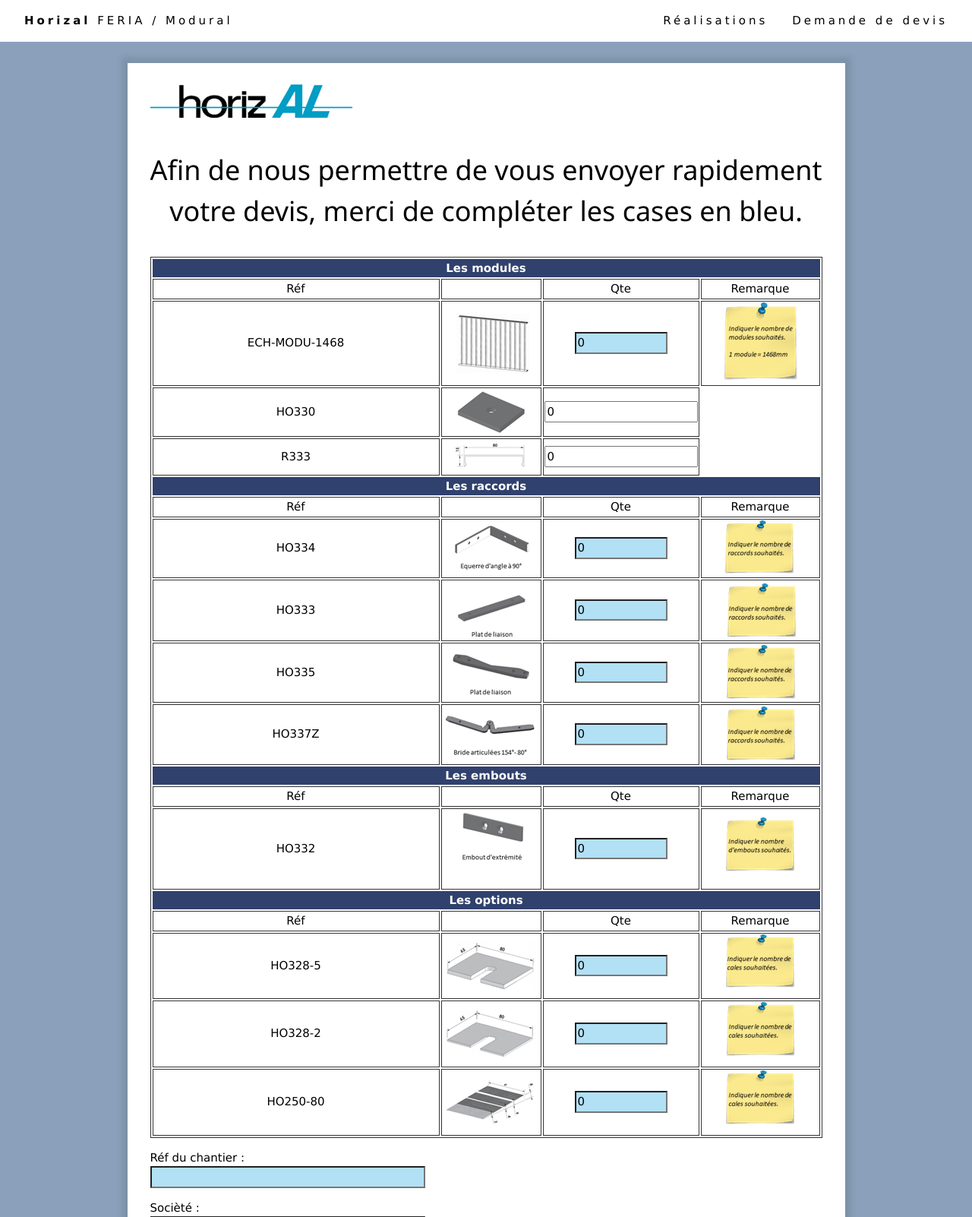
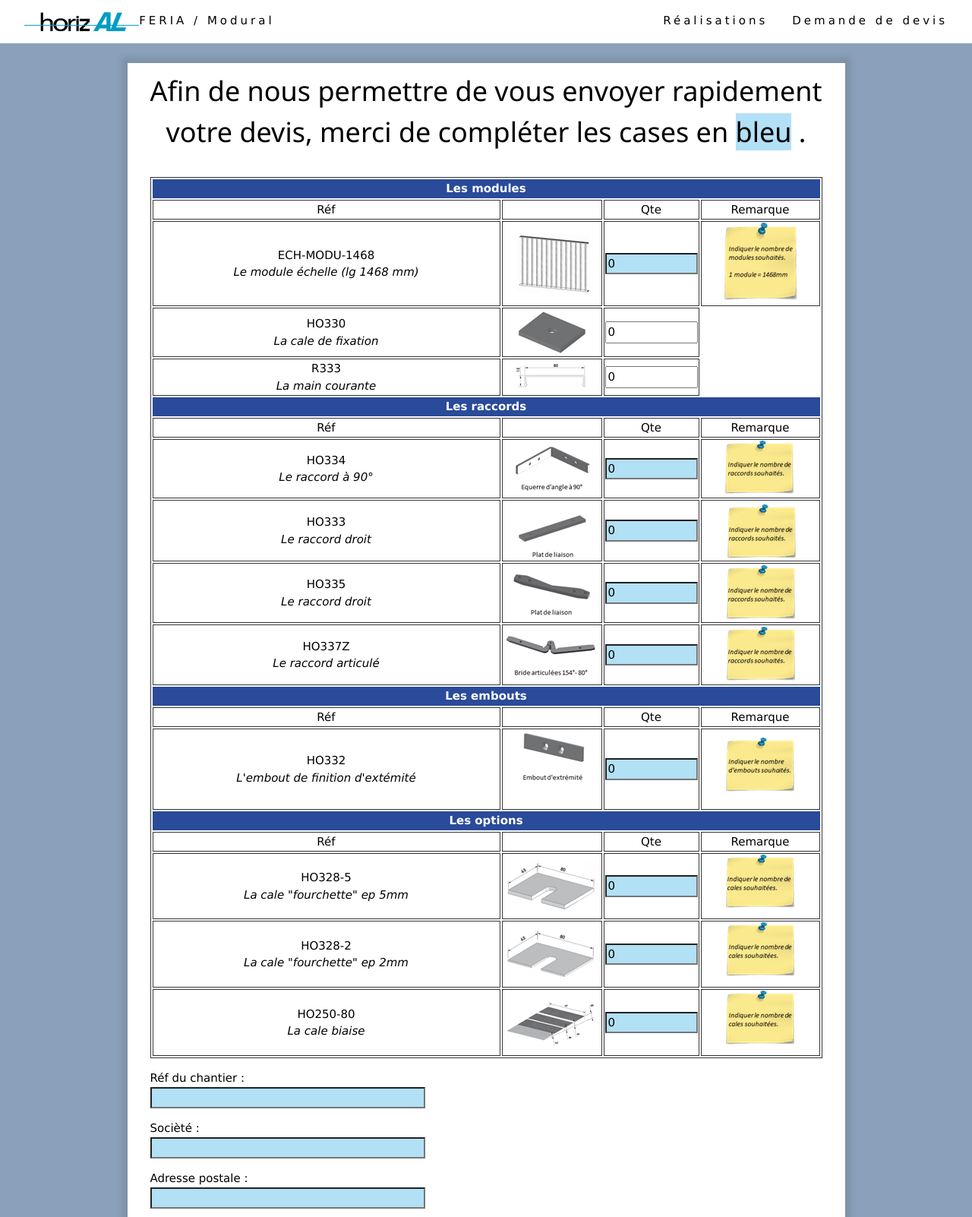
Before and after one commit to horizal/modural, a PHP site: page /devis.html in a window 1280 px wide. Shown: the top 1602 px of the page at 76% size. Run offline with PHP 8.4, Linux system fonts and the light colour scheme.

Commit message:
Add files via upload

```diff
--- a/devis.css
+++ b/devis.css
@@ -214,7 +214,7 @@
   }
   thead,
   tfoot {
-      background-color: rgb(48, 65, 109);
+      background-color: rgb(42, 74, 154);
       color: #fff;
       text-align: middle;
       width: 30%;
--- a/devis.html
+++ b/devis.html
@@ -14,7 +14,9 @@
 <!-- Navbar (sit on top) -->
 <div class="w3-top">
     <div class="w3-bar w3-white w3-wide w3-padding w3-card">
-      <a href="#home" class="w3-bar-item w3-button"><b>Horizal</b> FERIA / Modural</a>
+      <!--<a href="#home" class="w3-bar-item w3-button"><b>Horizal</b> FERIA / Modural</a>-->
+      <a href="#home" class="w3-bar-item w3-button"><img class="left" src="images/logo_Horizal.png" height="25" style="float:left;margin:0px 0px;">  FERIA / Modural</a>
+
       <div class="w3-right w3-hide-small">
         <a href="index.html" class="w3-bar-item w3-button">Réalisations</a>
         <a href="devis.html" class="w3-bar-item w3-button">Demande de devis</a>
@@ -25,8 +27,8 @@
   </div>
          <div class="contenu">
             <div >
-                <h2><img src="images/logo_Horizal.png"></h2><br>
-                <h1 >Afin de nous permettre de vous envoyer rapidement votre devis, merci de compléter les cases en bleu.</h1> <br>
+                <!--<h2><img src="images/logo_Horizal.png"></h2><br>-->
+                <h1 >Afin de nous permettre de vous envoyer rapidement votre devis, merci de compléter les cases en <a class="h1" style="background-color:#b2e0f5; color:#000000;"size="10">bleu</a> .</h1> <br>
             </div>
         <div>
 
@@ -50,22 +52,22 @@
                             <td>Remarque</td>
                         </tr>
                         <tr>
-                            <td>ECH-MODU-1468</td>
+                            <td>ECH-MODU-1468<br><i>Le module échelle (lg 1468 mm)</i></td>
                             <td><img src="images/image045.png"></h2> </td>
-                            <td><input class="h1" style="background-color:#b2e0f5; color:#000000;" type="text" id="QTEECH" name="QTEECH" value="0" required minlength="1" maxlength="4" size="10" onblur="recalculateSum1();recalculateSum2()" ></td>
+                            <td><input class="h1" style="background-color:#b2e0f5; color:#000000;" type="text" id="QTEECH" name="QTEECH" value="0" required minlength="1" maxlength="4" size="10" text-align=center onblur="recalculateSum1();recalculateSum2()" ></td>
                             <td><img src="images/image044.png"></h2> </td>
                         </tr>
                         <tr>
-                            <td>HO330</td>
+                            <td>HO330<br><i>La cale de fixation</i></td>
                             <td><img src="images/image048.png"></h2</td>
                             <td><label for="CALQTEECH">
-                            <input id="CALQTEECH" name="CALQTEECH" value="0" type="text"></label></td>
+                            <input id="CALQTEECH" name="CALQTEECH" value="0" type="text" size="10"></label></td>
                         </tr>
                         <tr>
-                            <td>R333</td>
+                            <td>R333<br><i>La main courante</i></td>
                             <td><img src="images/image052.png"></h2> </td>
                             <td><label for="CALQTEECH2">
-                            <input id="CALQTEECH2" name="CALQTEECH2" value="0" type="text"></label></td>
+                            <input id="CALQTEECH2" name="CALQTEECH2" value="0" type="text" size="10"></label></td>
                         </tr>
                     <thead>
                         <tr>
@@ -79,25 +81,25 @@
                             <td>Remarque</td>
                         </tr>
                         <tr>
-                            <td>HO334</td>
+                            <td>HO334<br><i>Le raccord à 90°</i></td>
                             <td><img src="images/image0641.png"></h2> </td>
                             <td><input style="background-color:#b2e0f5; color:#000000;" type="text" id="QTEHO334" value="0" name="QTEHO334" minlength="1" maxlength="4" size="10"></td>
                             <td><img src="images/image0681.png"></h2> </td>
                         </tr>
                         <tr>
-                            <td>HO333</td>
+                            <td>HO333<br><i>Le raccord droit</i></td>
                             <td><img src="images/image0642.png"></h2> </td>
                             <td><input style="background-color:#b2e0f5; color:#000000;" type="text" id="QTEHO333" value="0" name="QTEHO333" minlength="1" maxlength="4" size="10"></td>
                             <td><img src="images/image0682.png"></h2> </td>
                         </tr>
                         <tr>
-                            <td>HO335</td>
+                            <td>HO335<br><i>Le raccord droit</i></td>
                             <td><img src="images/image0643.png"></h2> </td>
                             <td><input style="background-color:#b2e0f5; color:#000000;" type="text" id="QTEHO335" value="0" name="QTEHO335" minlength="1" maxlength="4" size="10"></td>
                             <td><img src="images/image0683.png"></h2> </td>
                         </tr>
                         <tr>
-                            <td>HO337Z</td>
+                            <td>HO337Z<br><i>Le raccord articulé</i></td>
                             <td><img src="images/image0644.png"></h2> </td>
                             <td><input style="background-color:#b2e0f5; color:#000000;" type="text" id="QTEHO337Z" value="0" name="QTEHO337Z" minlength="1" maxlength="4" size="10"></td>
                             <td><img src="images/image0684.png"></h2> </td>
@@ -114,7 +116,7 @@
                                 <td>Remarque</td>
                             </tr>
                         <tr>
-                            <td>HO332</td>
+                            <td>HO332<br><i>L'embout de finition d'extémité</i></td>
                             <td><img src="images/image076.png"></h2> </td>
                             <td><input style="background-color:#b2e0f5; color:#000000;" type="text" id="QTEHO332" value="0" name="QTEHO332" minlength="1" maxlength="4" size="10"></td>
                             <td><img src="images/image081.png"></h2> </td>
@@ -131,19 +133,19 @@
                                 <td>Remarque</td>
                             </tr>
                             <tr>
-                                <td>HO328-5</td>
+                                <td>HO328-5<br><i>La cale "fourchette" ep 5mm</i></td>
                                 <td><img src="images/image083.png"></h2> </td>
-                                <td><input style="background-color:#b2e0f5; color:#000000;" type="text" id="QTEHO328-5" value="0" name="QTEHO328-5" minlength="1" maxlength="4" size="10"></td>
+                                <td><input style="background-color:#b2e0f5; color:#000000;" type="text"  id="QTEHO328-5" value="0" name="QTEHO328-5" minlength="1" maxlength="4" size="10"></td>
                                 <td><img src="images/image085.png"></h2> </td>
                             </tr>
                             <tr>
-                                <td>HO328-2</td>
+                                <td>HO328-2<br><i>La cale "fourchette" ep 2mm</i></td>
                                 <td><img src="images/image091.png"></h2> </td>
                                 <td><input style="background-color:#b2e0f5; color:#000000;" type="text" id="QTEHO328-2" value="0" name="QTEHO328-2" minlength="1" maxlength="4" size="10"></td>
                                 <td><img src="images/image097.png"></h2> </td>
                             </tr>
                             <tr>
-                                <td>HO250-80</td>
+                                <td>HO250-80<br><i>La cale biaise</i></td>
                                 <td><img src="images/image101.png"></h2> </td>
                                 <td><input style="background-color:#b2e0f5; color:#000000;" type="text" id="QTEHO250-80" value="0" name="QTEHO250-80" minlength="1" maxlength="4" size="10"></td>
                                 <td><img src="images/image103.png"></h2> </td>
@@ -156,7 +158,7 @@
                 <!--<textarea name="message" cols="60" rows="5"></textarea>-->
 
                 <p>Adresse postale :<br><input style="background-color:#b2e0f5; color:#000000;" type="text" id="adressesociete" name="adressesociete" required minlength="4" maxlength="30" size="40"></p>
-                <p>Code postal :<br><input style="background-color:#b2e0f5; color:#000000;" type="number" id="cpsociete" name="cpsociete" required minlength="5" maxlength="5" size="20"></p>
+                <p>Code postal :<br><input style="background-color:#b2e0f5; color:#000000;" type="number" id="cpsociete" name="cpsociete" required minlength="5" maxlength="5" size="10"></p>
                 <p>Ville :<br><input style="background-color:#b2e0f5; color:#000000;" type="text" id="ville" name="ville" required minlength="2" maxlength="30" size="40"></p>
                 <p>Contact :<br><input style="background-color:#b2e0f5; color:#000000;" type="text" id="contactsociete" name="contactsociete" required minlength="1" maxlength="40" size="40"></p>
                 <!--<p>Téléphone fixe :<br><input style="background-color:#b2e0f5; color:#000000;" type="tel" id="telfixe" name="telfixe" required minlength="10" maxlength="10" size="10"></p>-->
```
Also changed, not shown: backoffice.html (+6 -7 lines), index.html (+7 -8 lines), images/20201008_144111.jpg (added), images/P1000255.jpg (added), images/P1000256.jpg (added), images/P1000258.jpg (added), images/P1000264.jpg (added), images/logo_Horizal.png.
